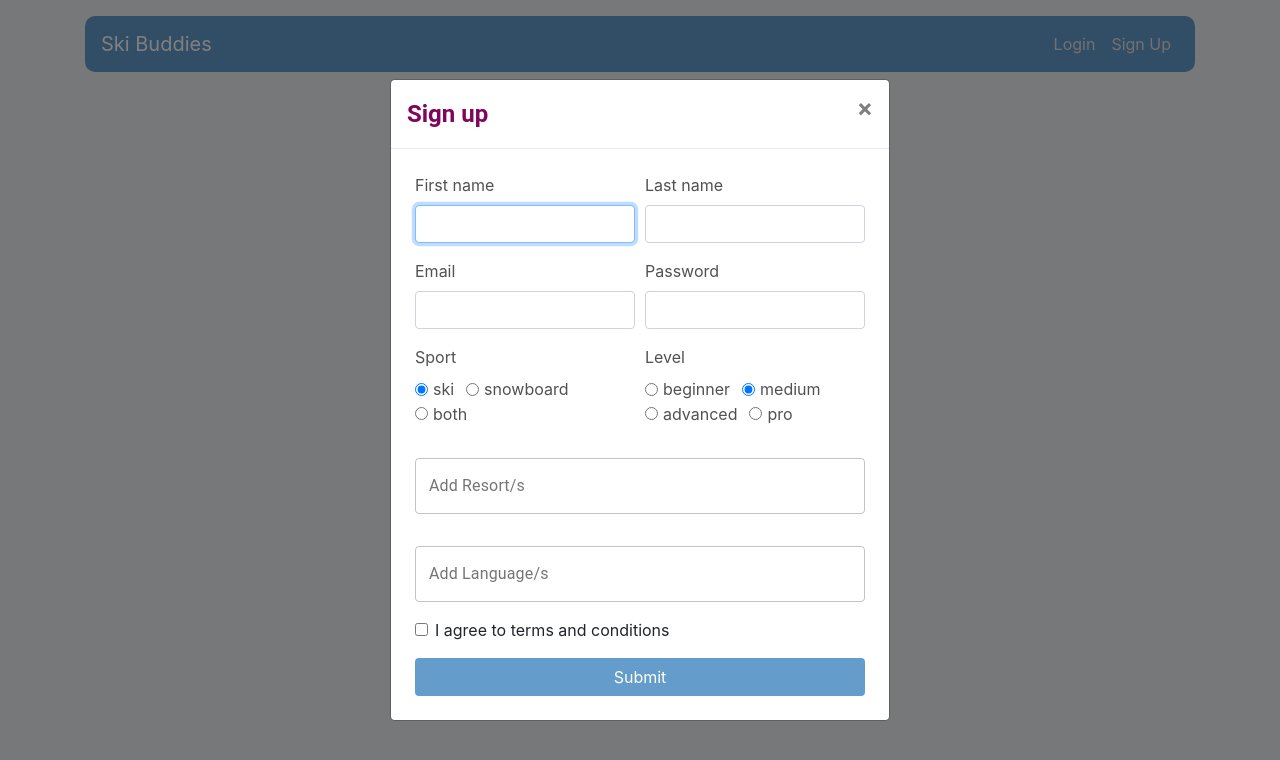
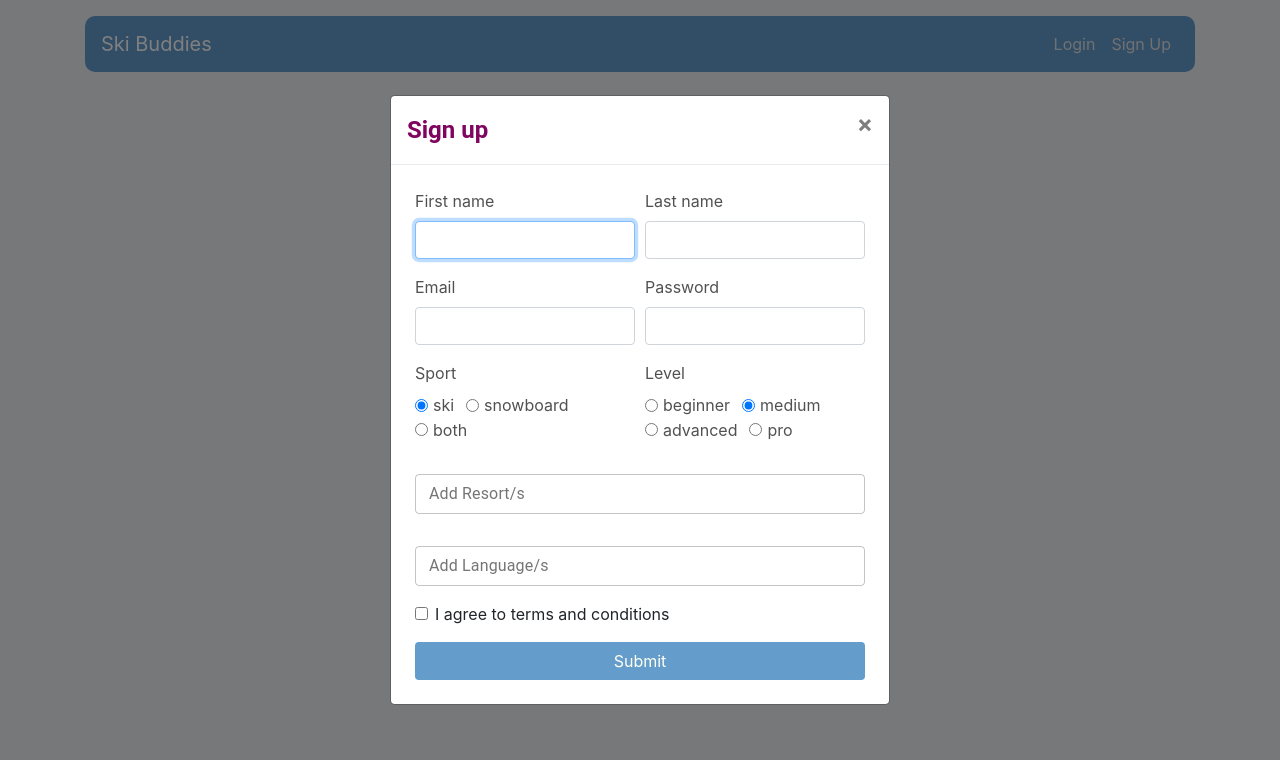
Before and after one commit to stefi23/ski-with-me, a React (Create React App) app in the folder client/: page /register in a window 1280 px wide. Shown: the top 760 px of the page. Built offline with nearby package versions, Linux system fonts and the light colour scheme; no server answers.

Commit message:
updating style multiple autocomplete

```diff
--- a/client/src/components/Register/index.js
+++ b/client/src/components/Register/index.js
@@ -266,6 +266,7 @@ function Register({ intialSkierList, updateLoggedIn, getName, getUserId }) {
                       freeSolo
                       onChange={(e, resort) => { setResortArr(resort)}}
                       required
+                      size="small"
                       renderInput={(params) => (
                         <TextField {...params}
                         variant="outlined"
@@ -274,6 +275,11 @@ function Register({ intialSkierList, updateLoggedIn, getName, getUserId }) {
 
                         />
                       )}
+                      ListboxProps={{
+                                        style: {
+                                        maxHeight: "160px",
+                                        }
+                                    }}
                     />
                 {/* </div> */}
               </div>
@@ -290,13 +296,20 @@ function Register({ intialSkierList, updateLoggedIn, getName, getUserId }) {
                       freeSolo
                       onChange={(e, language) => { setLanguageArr(language)}}
                       required
+                      size="small"
                       renderInput={(params) => (
                         <TextField {...params}
                         variant="outlined"
                         label="Add Language/s"
                         placeholder="Language/s that you speak"
                         />
-                      )}
+                        )}
+                        ListboxProps={{
+                                        style: {
+                                        maxHeight: "160px",
+                                        }
+                                    }}
+
                     />
                 {/* </div> */}
               </div>
--- a/client/src/components/Search.js
+++ b/client/src/components/Search.js
@@ -236,11 +236,6 @@ function Search(props) {
                                         />
 
                                     )}
-                                    ListboxProps={{
-                                        style: {
-                                        // maxHeight: "160px",
-                                        }
-                                    }}
                                     />
 
                             {/* <SelectBox
@@ -278,11 +273,6 @@ function Search(props) {
                                         />
 
                                     )}
-                                    ListboxProps={{
-                                        style: {
-                                        //maxHeight: "160px",
-                                        }
-                                    }}
                                     />
                             {/* <SelectBox
                                 setValue={setLevel}
```
